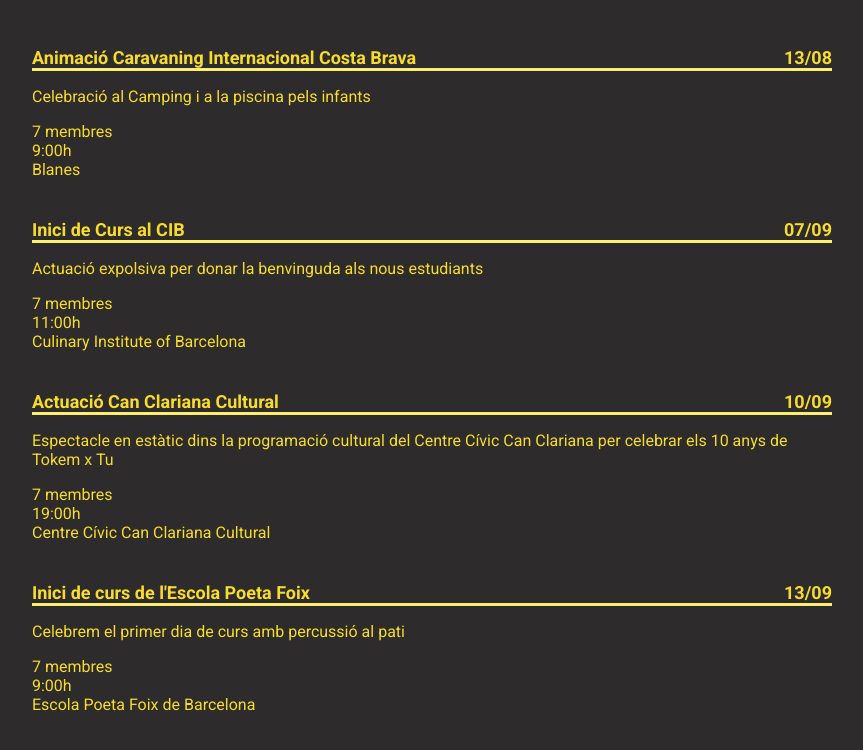
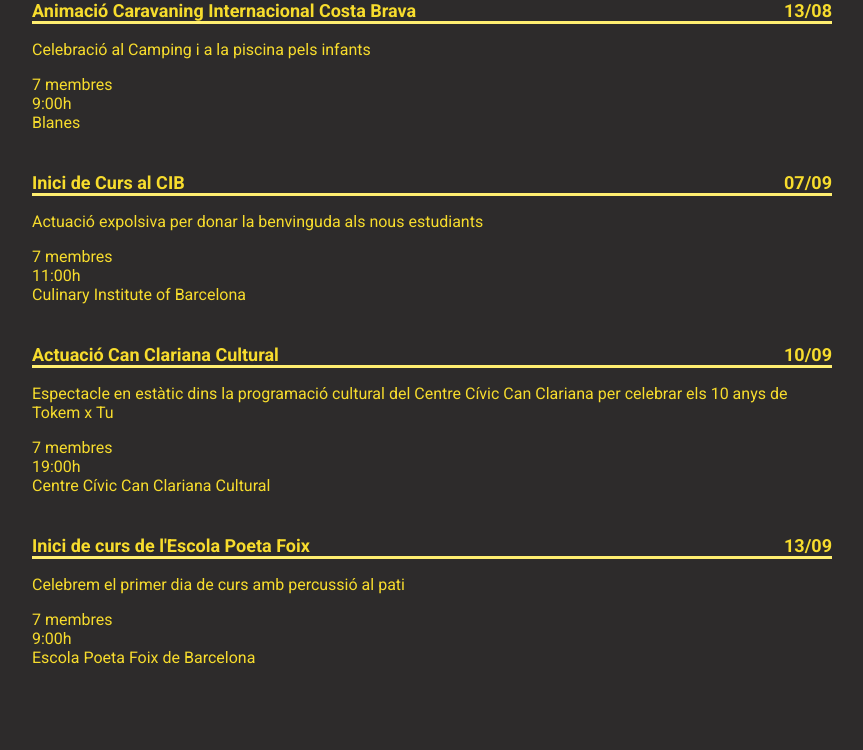
Before and after one commit to paulaCatalan/percussion-group-info-website, a plain HTML site: page client/calendar/calendar.html in a window 1280 px wide. Shown: the whole page, without its empty margins (208-1071 px from the left). Drawn offline with Linux system fonts and the light colour scheme; a web font is replaced by a local one.

Commit message:
Fix/adjust some of the CSS lines and README file

```diff
--- a/client/calendar/calendar.css
+++ b/client/calendar/calendar.css
@@ -1,7 +1,6 @@
 .event {
     max-width: 800px;
     margin-bottom: 40px;
-    position: relative;
 }
 
 .title-line {
@@ -15,9 +14,9 @@
     float: right;
 }
 
-.eventList {
-    width: 800px;
-    overflow-x: scroll;
+#eventList {
+    max-width: 800px;
+    margin: 0 auto;
 }
 
 .event-details {
--- a/client/calendar/calendar.js
+++ b/client/calendar/calendar.js
@@ -10,7 +10,7 @@
 fetchEventsJSON().then(events => {
     events.forEach((event) => {
         if ( event.timestamp >= Math.floor(Date.now() / 1000)){
-            eventList.innerHTML += '<div class="event">' + '<div class="title-line"' + '<a>' + event.title + '</a>' + '<a id="big-date"> ' + event.date + '</a>' + '</div>' +
+            eventList.innerHTML += '<div class="event">' + '<div class="title-line">' + '<a>' + event.title + '</a>' + '<a id="big-date"> ' + event.date + '</a>' + '</div>' +
         '<p>' + event.description + '</p>' +
         '<ul class="event-details">' + '<li>' + event.members + ' membres' + '</li>' + '<li>' + event.time + '</li>' + '<li>' + event.location + '</li>' + '</ul>' + '</div>'
         }
--- a/client/index.css
+++ b/client/index.css
@@ -10,17 +10,11 @@
 
 body {
     font-family: 'Roboto', sans-serif;
-    display: flex;
-    flex-direction: column;
-    align-items: center;
-    justify-content: center;
     height: 100vh;
-    overflow: hidden;
     margin: 0;
     background-color: #2d2b2b;
     color: rgb(247, 220, 45);
 }
-
 
 
 .clickable-image {
```
Also changed, not shown: README.md.
